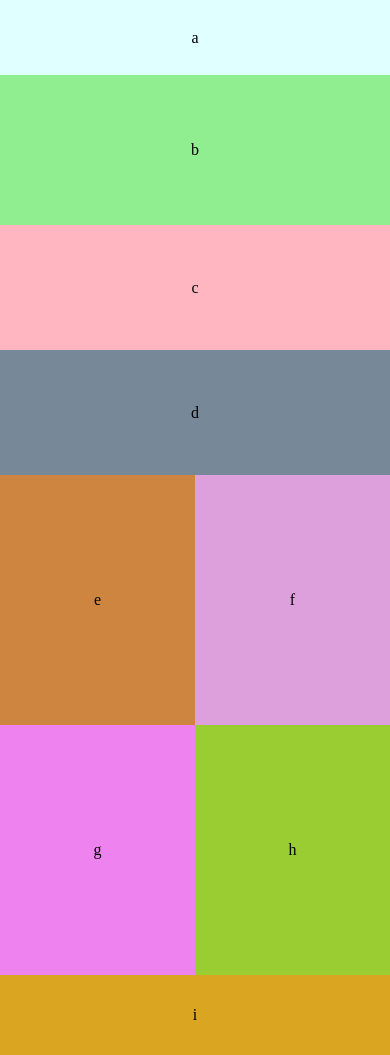
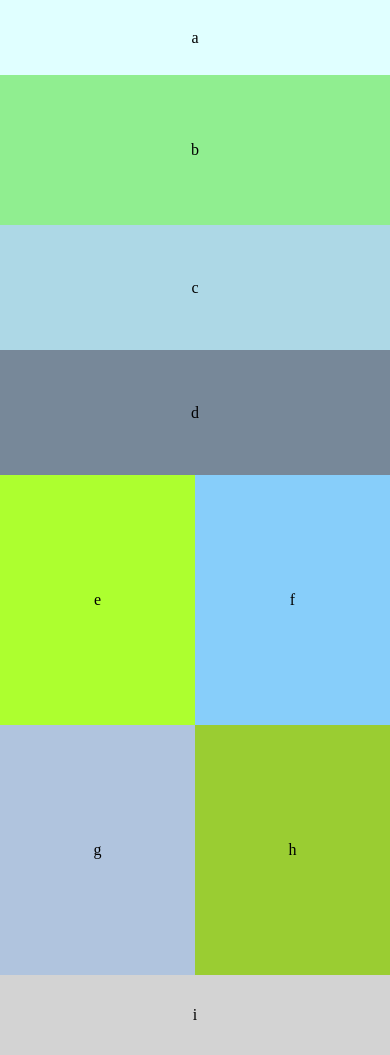
Before and after one commit to sangmlee76/301-lab-01, a plain HTML site: page index.html in a window 390 px wide. Drawn offline with Linux system fonts and the light colour scheme.

Commit message:
updated lab01

```diff
--- a/css/layout.css
+++ b/css/layout.css
@@ -14,7 +14,7 @@ div{
 
 
 /*************************************************************/
-/********************* Header (Box A) ************************/
+/**************** Mobile Header (Box A) **********************/
 /*************************************************************/
 
 header#block-a{
@@ -27,7 +27,7 @@ header#block-a{
 
 
 /*************************************************************/
-/************************** Box B ****************************/
+/********************** Mobile Box B *************************/
 /*************************************************************/
 
 div#block-b{
@@ -38,7 +38,7 @@ div#block-b{
 
 
 /*************************************************************/
-/************************** Box C ****************************/
+/********************** Mobile Box C *************************/
 /*************************************************************/
 
 div#block-c{
@@ -49,7 +49,7 @@ div#block-c{
 
 
 /*************************************************************/
-/************************** Box D ****************************/
+/********************** Mobile Box D *************************/
 /*************************************************************/
 
 div#block-d{
@@ -60,7 +60,7 @@ div#block-d{
 
 
 /*************************************************************/
-/************************** Box E ****************************/
+/********************** Mobile Box E *************************/
 /*************************************************************/
 
 div#block-e{
@@ -72,7 +72,7 @@ div#block-e{
 
 
 /*************************************************************/
-/************************** Box F ****************************/
+/********************** Mobile Box F *************************/
 /*************************************************************/
 
 div#block-f{
@@ -84,7 +84,7 @@ div#block-f{
 
 
 /*************************************************************/
-/************************** Box G ****************************/
+/********************** Mobile Box G *************************/
 /*************************************************************/
 
 div#block-g{
@@ -96,7 +96,7 @@ div#block-g{
 
 
 /*************************************************************/
-/************************** Box H ****************************/
+/********************** Mobile Box H *************************/
 /*************************************************************/
 
 div#block-h{
@@ -108,14 +108,14 @@ div#block-h{
 
 
 /*************************************************************/
-/************************** Box I ****************************/
+/********************** Mobile Box I *************************/
 /*************************************************************/
 
 div#block-i{
   height: 80px;
   width: 100%;
   line-height: 80px;
-  clear: both;
+  float: left;
 
 }
 
@@ -136,7 +136,7 @@ div#block-i{
   }
 
   div #block-c{
-    background-color: lightpink;
+    background-color: lightblue;
   }
 
   div #block-d{
@@ -144,15 +144,15 @@ div#block-i{
   }
 
   div #block-e{
-    background-color: peru;
+    background-color: greenyellow;
   }
 
   div #block-f{
-    background-color: plum;
+    background-color: lightskyblue;
   }
 
   div #block-g{
-    background-color: violet;
+    background-color: lightsteelblue;
   }
 
   div #block-h{
@@ -160,12 +160,12 @@ div#block-i{
   }
 
   div #block-i{
-    background-color: goldenrod;
+    background-color: lightgray;
   }
 }
 
 /* Sets the color of the blocks for desktop screens, max screen size supported is 960px */
-@media screen and (min-width: 769px) and (max-width: 960px) {
+@media screen and (min-width: 769px) {
   /* Set the new block colors */
   header{
     background-color: royalblue;
@@ -237,9 +237,8 @@ div#block-i{
     height: 150px;
     width: 79.17%;
     line-height: 150px;
-    float: right;
-    /* The 'clear float' from line 118 is causing a gap when in desktop view mode. I couldn't figure out the proper way to do this so used a hack. TODO: insert the proper way to implement this */
-    margin-top: -150px;
+    float: left;
+
   }
 
 
--- a/index.html
+++ b/index.html
@@ -6,7 +6,7 @@
     <meta name="viewport" content="width=device-width, initial-scale=1">
     <link rel="stylesheet" href="/css/reset.css">
     <link rel="stylesheet" href="/css/base.css">
-    <link rel="stylesheet" href="/css/layout.css" media="all and (max-width: 960px)">
+    <link rel="stylesheet" href="/css/layout.css" media="all">
     <link rel="stylesheet" href="/css/theme.css">
     <link rel="stylesheet" href="/css/modules.css">
   </head>
@@ -25,6 +25,6 @@
       </div>
     </main>
     <footer></footer>
-    <script src="/js/app.js" type="text/javascript"></script>
+    <!-- <script src="/js/app.js" type="text/javascript"></script> -->
   </body>
 </html>
```
